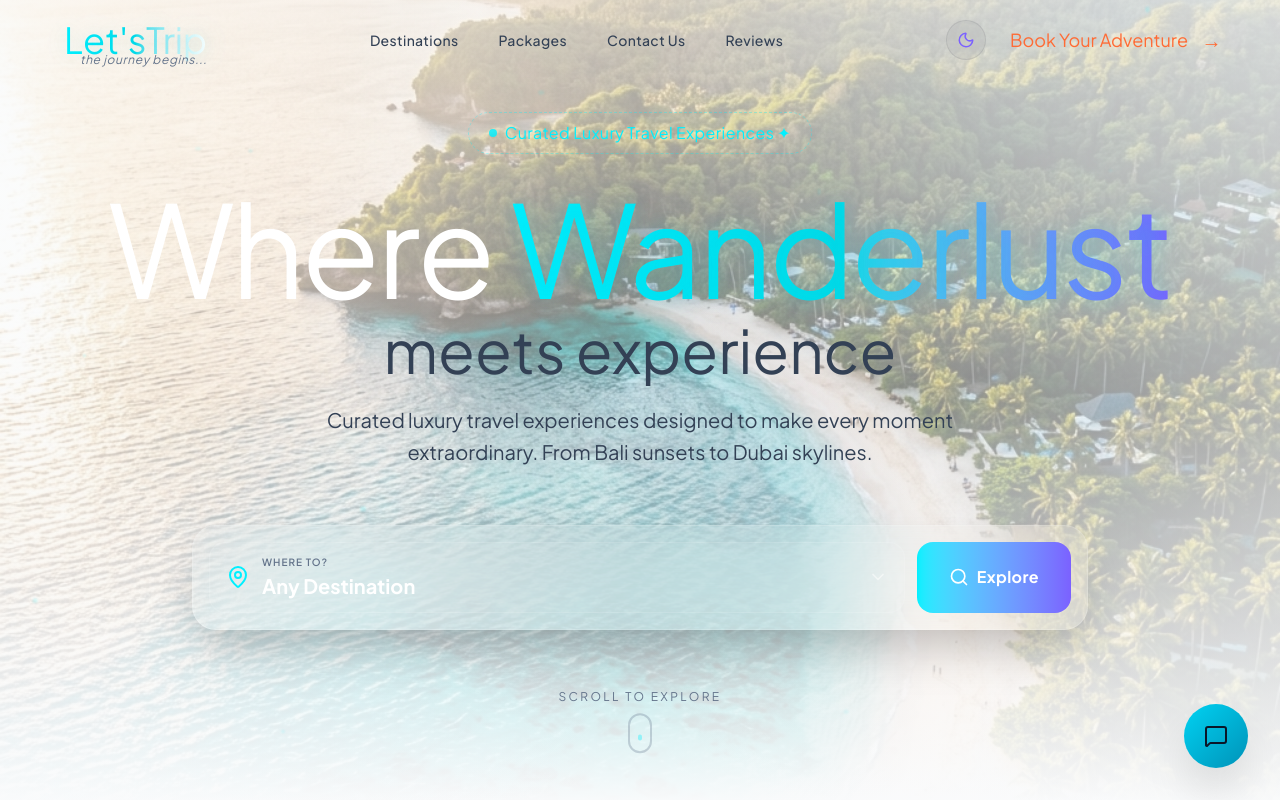
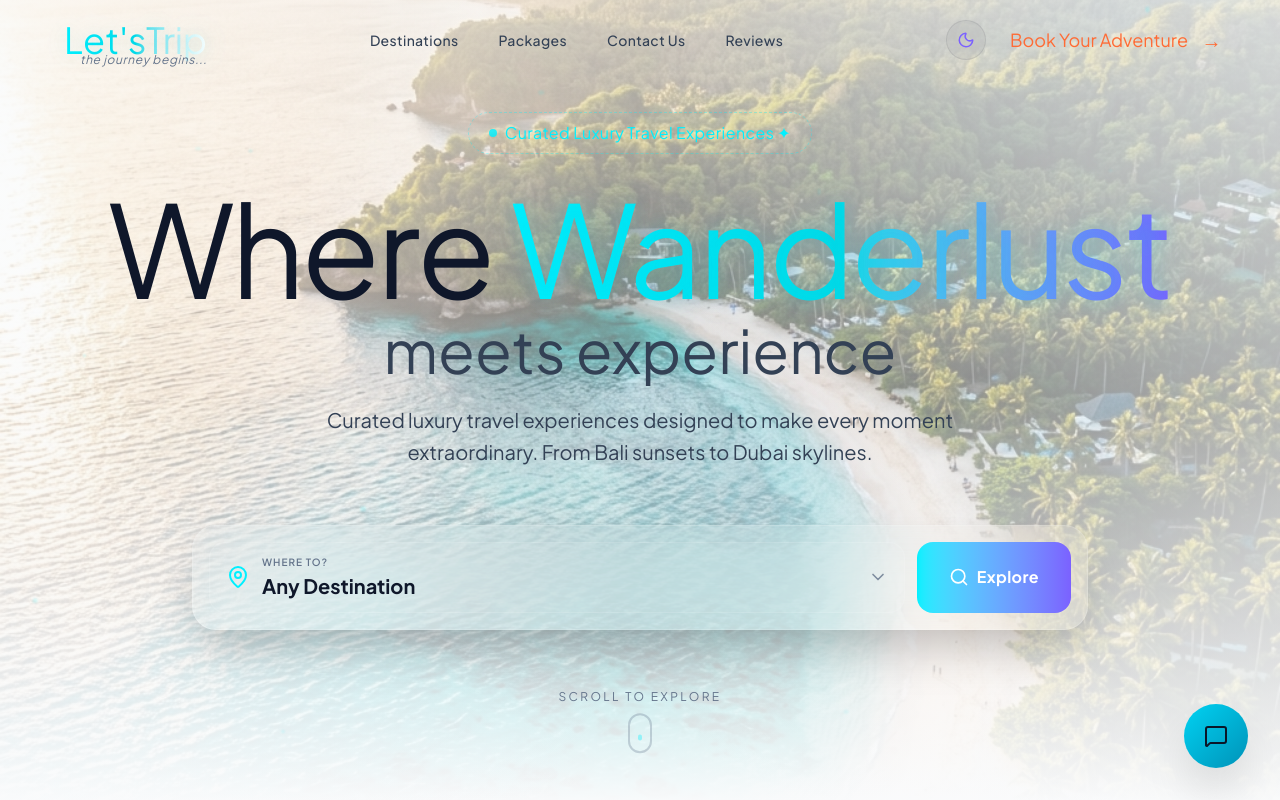
Before and after one commit to PESstudent1902/let-s_trip_landing, a Next.js app: page / in a window 1280 px wide. Shown: the top 800 px of the page. Built offline with nearby package versions, Linux system fonts and the light colour scheme.

Commit message:
fix: resolve light mode readability, update Travel Support details, and restore Explore Destinations carousel arrows

```diff
--- a/src/components/DestinationsSection.tsx
+++ b/src/components/DestinationsSection.tsx
@@ -296,7 +296,7 @@ export default function DestinationsSection() {
         </div>
 
         {/* ============================================================
-           5. EXPLORE DESTINATIONS - Exactly 3 images side by side
+           5. EXPLORE DESTINATIONS - Shows 3 images at a time with carousel navigation
            ============================================================ */}
         <div>
           <div className="flex items-center gap-3 mb-6 md:mb-8">
@@ -306,14 +306,14 @@ export default function DestinationsSection() {
             <div className="flex-1 h-px bg-gradient-to-r from-violet to-transparent opacity-20" />
           </div>
 
-          <div className="grid grid-cols-1 sm:grid-cols-2 md:grid-cols-3 gap-6">
-            {exploreDests.slice(0, 3).map((dest) => {
+          <Carousel>
+            {exploreDests.map((dest) => {
               const packageCount = packages.filter(pkg => pkg.destinationId === dest.id).length;
               return (
                 <Link
                   href={`/destinations/${dest.id}`}
                   key={dest.id}
-                  className="relative aspect-[3/4] w-full rounded-none overflow-hidden group hover:scale-[1.02] transition-all duration-500 border border-white/10 shadow-lg"
+                  className="relative aspect-[3/4] w-full sm:w-[calc((100%-24px)/2)] md:w-[calc((100%-48px)/3)] rounded-none overflow-hidden group hover:scale-[1.02] transition-all duration-500 border border-white/10 shadow-lg flex-shrink-0 snap-start"
                 >
                   <Image src={dest.image} alt={dest.name} fill unoptimized={true} className="object-cover group-hover:scale-105 transition-transform duration-500" />
                   <div className="absolute inset-0 bg-gradient-to-t from-black/80 via-transparent to-transparent" />
@@ -336,7 +336,7 @@ export default function DestinationsSection() {
                 </Link>
               );
             })}
-          </div>
+          </Carousel>
         </div>
 
         {/* ============================================================
@@ -388,7 +388,7 @@ export default function DestinationsSection() {
                 Travel Support
               </h3>
               <p className="text-text-secondary text-sm leading-relaxed">
-                24/7 on-trip helpline, emergency assistance, travel insurance, and flight updates.
+                Flight booking assistance, local bus transfers, train reservations, and overall transport support.
               </p>
             </div>
           </div>
--- a/src/components/HeroSection.tsx
+++ b/src/components/HeroSection.tsx
@@ -119,7 +119,7 @@ export default function HeroSection() {
         {/* Main headline — brush script for emotional impact */}
         <motion.h1 initial={{ opacity: 0, y: 40 }} animate={{ opacity: 1, y: 0 }} transition={{ duration: 1, delay: 0.5, ease: [0.22, 1, 0.36, 1] }} className="mb-4 md:mb-6">
           <span className="block text-5xl sm:text-6xl md:text-8xl lg:text-9xl leading-[0.95] tracking-tight" style={{ fontFamily: "var(--font-brush)" }}>
-            <span className="text-white">Where </span>
+            <span className="text-text-primary">Where </span>
             <span className="bg-gradient-to-r from-cyan via-cyan-dim to-violet bg-clip-text text-transparent text-glow-cyan">Wanderlust</span>
           </span>
           <span className="block text-3xl sm:text-4xl md:text-5xl lg:text-6xl text-text-secondary mt-2 md:mt-3" style={{ fontFamily: "var(--font-handwritten)" }}>
@@ -140,18 +140,18 @@ export default function HeroSection() {
               <div className="flex-1 text-left">
                 <p className="text-[10px] text-text-muted uppercase tracking-widest font-semibold mb-0.5">Where to?</p>
                 <select
-                  className="w-full bg-transparent text-white font-bold text-lg md:text-xl appearance-none outline-none cursor-pointer"
+                  className="w-full bg-transparent text-text-primary font-bold text-lg md:text-xl appearance-none outline-none cursor-pointer"
                   value={selectedDestId}
                   onChange={(e) => setSelectedDestId(e.target.value)}
                   style={{ fontFamily: "var(--font-headline)" }}
                 >
-                  <option value="" className="bg-abyss text-white">Any Destination</option>
+                  <option value="" className="bg-surface text-text-primary">Any Destination</option>
                   {destinations.map(d => (
-                    <option key={d.id} value={d.id} className="bg-abyss text-white">{d.name}</option>
+                    <option key={d.id} value={d.id} className="bg-surface text-text-primary">{d.name}</option>
                   ))}
                 </select>
               </div>
-              <ChevronDown className="text-white/50 pointer-events-none absolute right-4" size={20} />
+              <ChevronDown className="text-text-muted/80 pointer-events-none absolute right-4" size={20} />
             </div>
 
 
```
